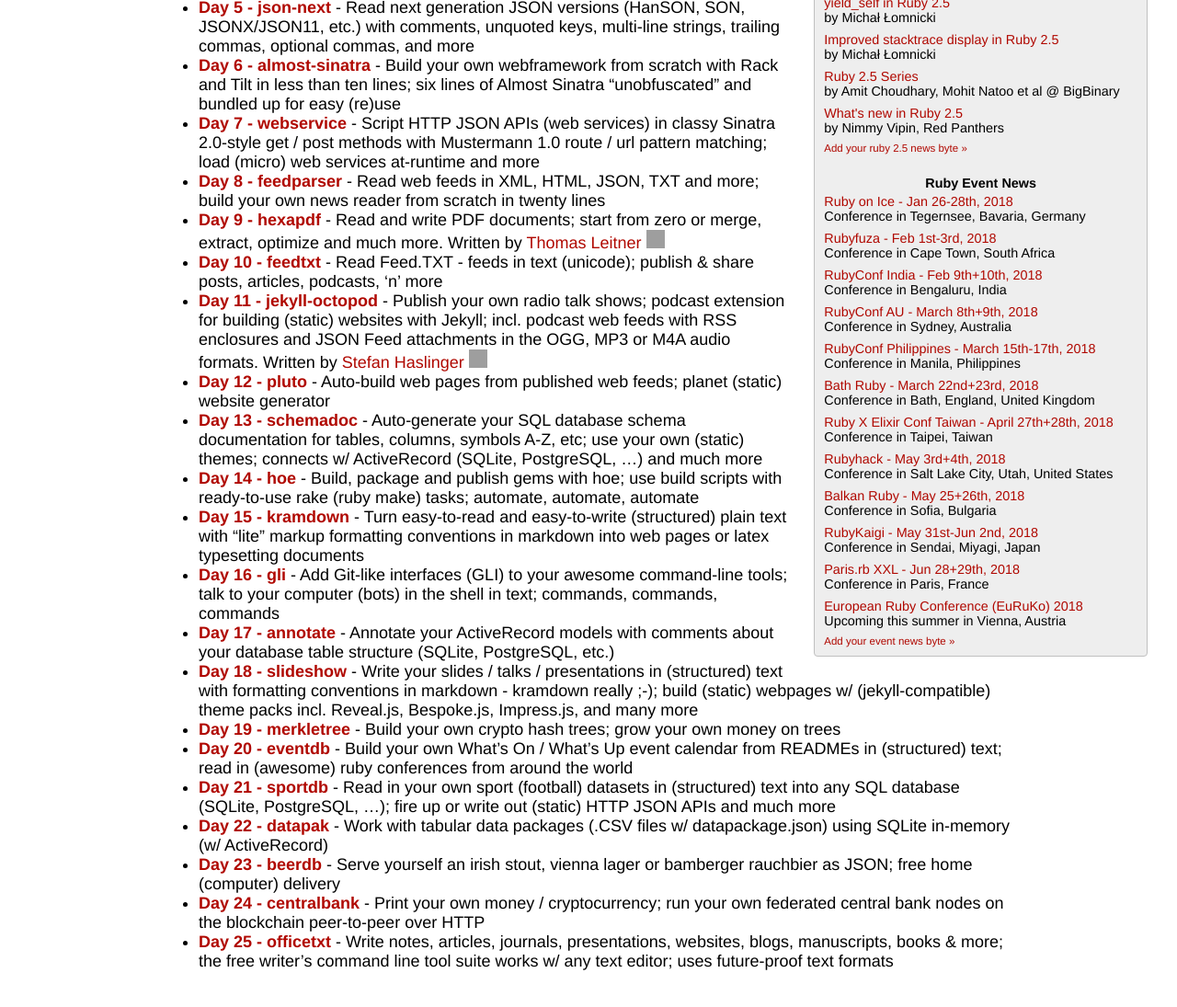
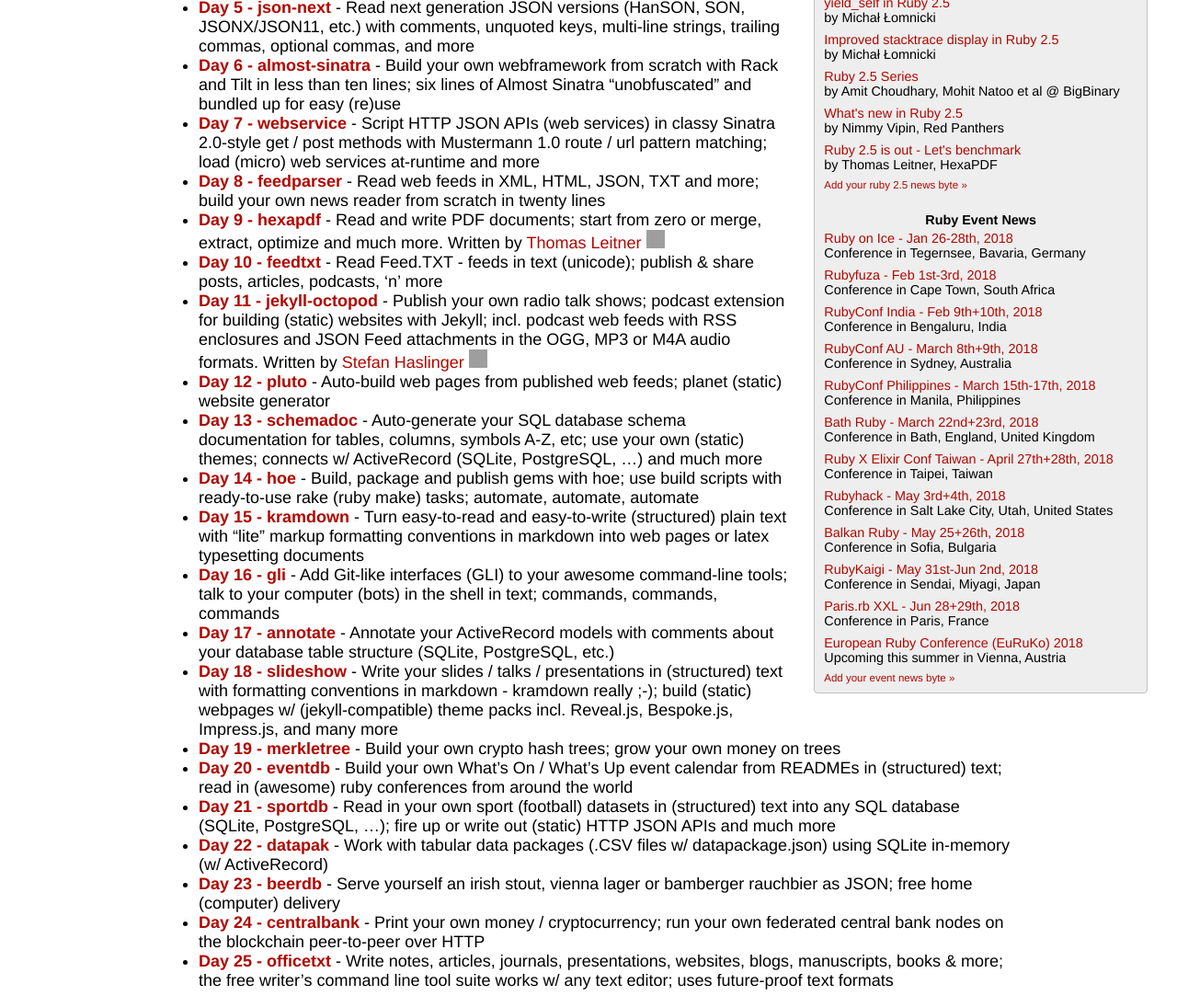
Before and after one commit to wongatron/calendar, a Jekyll site: the page built from README.md, in a window 1280 px wide. Shown: the part 320-1415 px from the top of the page at 92% size. Built offline with Jekyll 4.4.1, drawn with Linux system fonts in a browser that asks for light colours; our own code applies the rules of GitHub Pages for plain Markdown files; before the commit the page ends 1394 px from its top, so only the background shows below that; grey boxes are pictures that could not be loaded.

Commit message:
Update ruby25.yml

```diff
--- a/_data/ruby25.yml
+++ b/_data/ruby25.yml
@@ -43,3 +43,7 @@
 - title:    "What's new in Ruby 2.5"
   subtitle: "by Nimmy Vipin, Red Panthers"
   url:      https://blog.redpanthers.co/whats-new-ruby-2-5/
+
+- title:    "Ruby 2.5 is out - Let's benchmark"
+  subtitle: "by Thomas Leitner, HexaPDF"
+  url:      https://gettalong.org/blog/2017/benchmarking-ruby-2-5
```
